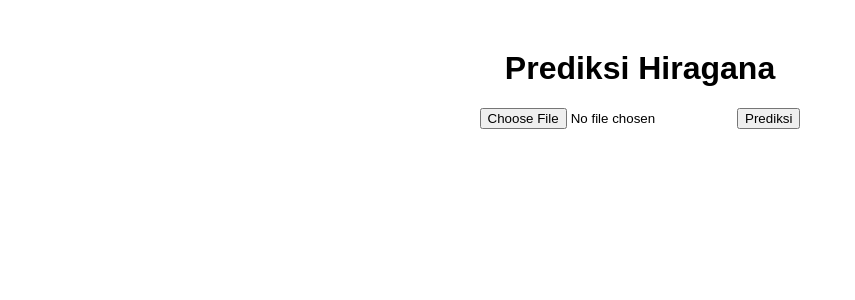
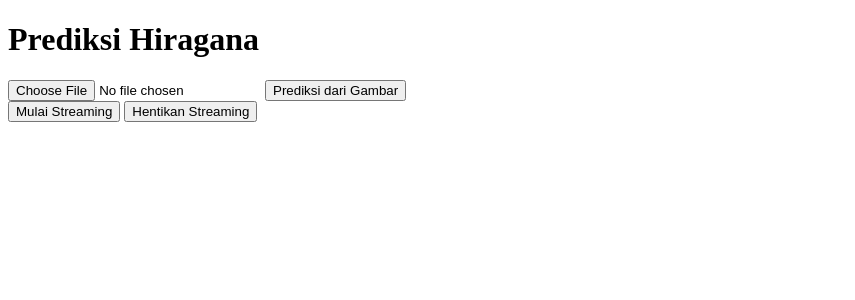
Before and after one commit to NafMn/deteksi-hiragana-CNN, a Flask app: page / in a window 1280 px wide. Shown: the top 300 px of the page, without its empty margins (0-855 px from the left). Run offline with Flask 3, Linux system fonts and the light colour scheme.

Commit message:
fix : app opencv

```diff
--- a/app.py
+++ b/app.py
@@ -1,4 +1,4 @@
-from flask import Flask, render_template, request
+from flask import Flask, render_template, request, Response
 import cv2
 import numpy as np
 import pandas as pd
@@ -17,9 +17,35 @@ if 'Hiragana' in df_labels.columns and 'Romaji' in df_labels.columns and 'Label'
 else:
     raise KeyError("Column names 'Hiragana', 'Romaji', and 'Label' are required in hiragana_labels.csv")
 
-
 app = Flask(__name__)
 
+# Fungsi untuk mendapatkan frame dari kamera
+def gen_frames():
+    cap = cv2.VideoCapture(0)
+    while True:
+        # Baca frame dari kamera
+        success, frame = cap.read()
+        if not success:
+            break
+        else:
+            # Lakukan prediksi pada frame yang didapat
+            predicted_label, predicted_romaji = predict_image_cv(model, frame, hiragana_labels)
+
+            # Tampilkan hasil prediksi pada layar
+            if predicted_label is not None and predicted_romaji is not None:
+                cv2.putText(frame, f'Prediksi: {predicted_label} ({predicted_romaji})', (10, 30), cv2.FONT_HERSHEY_SIMPLEX, 0.8, (0, 255, 0), 2)
+
+            ret, buffer = cv2.imencode('.jpg', frame)
+            frame = buffer.tobytes()
+            yield (b'--frame\r\n'
+                   b'Content-Type: image/jpeg\r\n\r\n' + frame + b'\r\n')
+
+# Endpoint untuk streaming video dari kamera
+@app.route('/video_feed')
+def video_feed():
+    return Response(gen_frames(), mimetype='multipart/x-mixed-replace; boundary=frame')
+
+# Fungsi untuk memprediksi gambar menggunakan model
 def predict_image_cv(model, image, label_map):
     # Ubah gambar menjadi skala abu-abu
     gray = cv2.cvtColor(image, cv2.COLOR_BGR2GRAY)
@@ -48,27 +74,23 @@ def predict_image_cv(model, image, label_map):
 
     return predicted_label, predicted_romaji
 
+# Endpoint untuk halaman utama
 @app.route('/')
 def index():
     return render_template('index.html')
 
+# Endpoint untuk prediksi gambar yang diunggah
 @app.route('/predict', methods=['POST'])
 def predict():
-    # Ambil file gambar dari form
     image = request.files['image']
-    # Baca file gambar
     img_np = np.frombuffer(image.read(), np.uint8)
-    # Baca gambar menggunakan OpenCV
     frame = cv2.imdecode(img_np, cv2.IMREAD_COLOR)
 
-    # Lakukan prediksi pada frame yang didapat
     predicted_label, predicted_romaji = predict_image_cv(model, frame, hiragana_labels)
 
-    # Tampilkan hasil prediksi pada layar
     if predicted_label is not None and predicted_romaji is not None:
         cv2.putText(frame, f'Prediksi: {predicted_label} ({predicted_romaji})', (10, 30), cv2.FONT_HERSHEY_SIMPLEX, 0.8, (0, 255, 0), 2)
 
-    # Konversi frame OpenCV ke format yang bisa ditampilkan di HTML
     ret, buffer = cv2.imencode('.jpg', frame)
     img_str = buffer.tobytes()
 
--- a/templates/index.html
+++ b/templates/index.html
@@ -4,35 +4,48 @@
     <meta charset="UTF-8">
     <meta name="viewport" content="width=device-width, initial-scale=1.0">
     <title>Prediksi Hiragana</title>
-    <style>
-        body {
-            font-family: Arial, sans-serif;
-        }
-        #container {
-            text-align: center;
-            margin-top: 50px;
-        }
-        #image-preview {
-            margin-bottom: 20px;
-        }
-    </style>
 </head>
 <body>
-    <div id="container">
-        <h1>Prediksi Hiragana</h1>
-        <form id="upload-form" method="post" enctype="multipart/form-data" action="/predict">
-            <input type="file" name="image" accept="image/*" required>
-            <button type="submit">Prediksi</button>
-        </form>
-        <div id="image-preview"></div>
-        <div id="prediction"></div>
+    <h1>Prediksi Hiragana</h1>
+
+    <!-- Form untuk mengunggah gambar -->
+    <form id="upload-form" method="post" enctype="multipart/form-data" action="/predict">
+        <input type="file" name="image" accept="image/*" required>
+        <button type="submit">Prediksi dari Gambar</button>
+    </form>
+
+    <!-- Tombol untuk memulai dan menghentikan streaming -->
+    <button id="startStream">Mulai Streaming</button>
+    <button id="stopStream">Hentikan Streaming</button>
+
+    <!-- Kontainer untuk menampilkan video -->
+    <div id="videoContainer">
+        <img id="videoFeed" width="640" height="480" style="display:none;">
     </div>
 
+    <!-- Kontainer untuk menampilkan hasil prediksi -->
+    <div id="prediction"></div>
+
     <script>
-        const form = document.getElementById('upload-form');
-        const imagePreview = document.getElementById('image-preview');
+        const startButton = document.getElementById('startStream');
+        const stopButton = document.getElementById('stopStream');
+        const video = document.getElementById('videoFeed');
         const prediction = document.getElementById('prediction');
 
+        // Menambahkan event listener untuk tombol mulai streaming
+        startButton.addEventListener('click', async () => {
+            video.src = "{{ url_for('video_feed') }}"; // Mulai streaming video
+            video.style.display = 'block'; // Tampilkan video
+        });
+
+        // Menambahkan event listener untuk tombol hentikan streaming
+        stopButton.addEventListener('click', () => {
+            video.src = ''; // Hentikan streaming video
+            video.style.display = 'none'; // Sembunyikan video
+        });
+
+        // Memperbarui tampilan dengan hasil prediksi setelah mengunggah gambar
+        const form = document.getElementById('upload-form');
         form.addEventListener('submit', async (e) => {
             e.preventDefault();
 
@@ -46,11 +59,11 @@
             const imageUrl = URL.createObjectURL(blob);
             const img = document.createElement('img');
             img.src = imageUrl;
-            imagePreview.innerHTML = '';
-            imagePreview.appendChild(img);
+            prediction.innerHTML = ''; // Bersihkan hasil prediksi sebelumnya
+            prediction.appendChild(img); // Tampilkan gambar yang diunggah
 
             const text = await response.text();
-            prediction.innerHTML = text;
+            prediction.innerHTML += text; // Tampilkan hasil prediksi
         });
     </script>
 </body>
```
